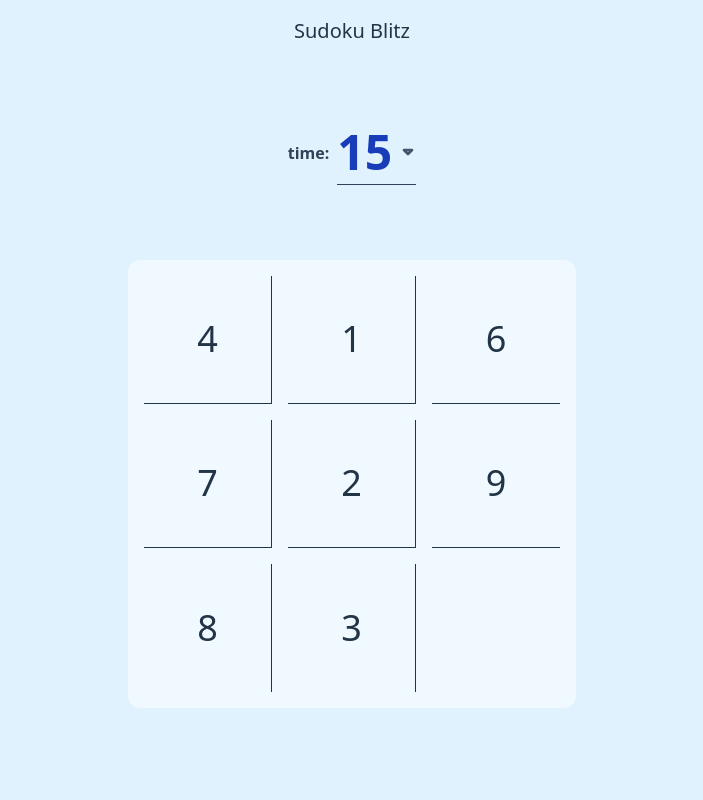
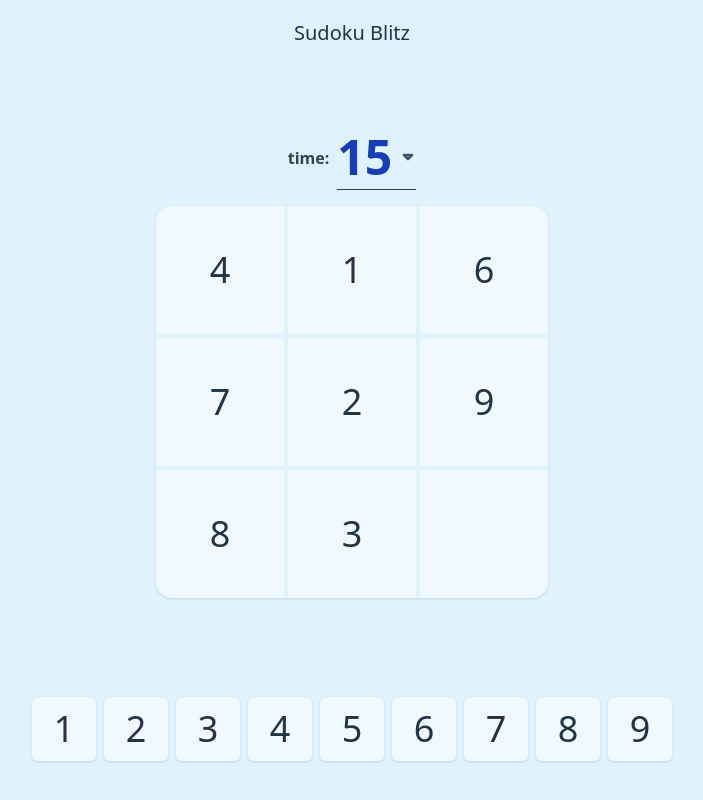
Before and after one commit to Sofia-Ortega/sudoku-blitz, a React (Vite) app: page / in a window 1280 px wide. Shown: the whole page, without its empty margins (288-991 px from the left). Built offline with nearby package versions, Linux system fonts and the light colour scheme.

Commit message:
Added tile inputs

```diff
--- a/src/App.tsx
+++ b/src/App.tsx
@@ -2,6 +2,7 @@ import { useRef, useState } from "react";
 import "./App.css";
 import { Grid } from "./components/Grid";
 import Dropdown from "./components/Dropdown";
+import { Tiles } from "./components/Tiles";
 
 const randomGrid = (): (number | null)[] => {
   let digits: (number | null)[] = [1, 2, 3, 4, 5, 6, 7, 8, 9];
@@ -22,7 +23,7 @@ function App() {
   const [score, setScore] = useState(0);
   const [timer, setTimer] = useState(30);
   const [running, setRunning] = useState(false);
-  const intervalRef = useRef<NodeJS.Timeout | null>(null);
+  const intervalRef = useRef<ReturnType<typeof setInterval> | null>(null);
 
   const refreshPuzzle = () => {
     if (timer == 0) return;
@@ -52,6 +53,7 @@ function App() {
   return (
     <div className="bg-sky-100 min-h-screen flex flex-col justify-around items-center gap-10">
       <div className="text-xl text-center">Sudoku Blitz</div>
+      <div className="flex flex-col justify-center items-center gap-4">
         <div className="flex items-center gap-2">
           <div className="font-bold text-slate-700">time:</div>
           <Dropdown options={["15", "30", "45"]} />
@@ -59,7 +61,8 @@ function App() {
         <div>
           <Grid gridNums={gridNums} refreshPuzzle={refreshPuzzle} />
         </div>
-      <div></div>
+      </div>
+      <Tiles />
     </div>
   );
 }
--- a/src/components/Grid.tsx
+++ b/src/components/Grid.tsx
@@ -1,4 +1,4 @@
-import { Box } from "./Box";
+import { GridBox } from "./GridBox";
 interface GridProps {
   gridNums: (number | null)[];
   refreshPuzzle: () => void;
@@ -9,15 +9,9 @@ export function Grid({ gridNums, refreshPuzzle }: GridProps) {
   gridNums.forEach((n) => n && (ans -= n));
 
   return (
-    <div className="bg-sky-50 rounded-xl overflow-hidden grid grid-cols-3  gap-4 p-4">
-      {gridNums.map((num, index) => (
-        <Box
-          key={num}
-          num={num}
-          index={index}
-          refreshPuzzle={refreshPuzzle}
-          ans={ans}
-        />
+    <div className=" rounded-2xl overflow-hidden grid grid-cols-3 gap-1 shadow-sm">
+      {gridNums.map((num) => (
+        <GridBox key={num} num={num} refreshPuzzle={refreshPuzzle} ans={ans} />
       ))}
     </div>
   );
--- a/src/components/Box.tsx
+++ b/src/components/GridBox.tsx
@@ -2,19 +2,20 @@ import { useEffect, useRef, useState } from "react";
 
 interface Props {
   num: number | null;
-  index: number;
   refreshPuzzle: () => void;
   ans: number;
 }
-export function Box({ num, index, refreshPuzzle, ans }: Props) {
+export function GridBox({ num, refreshPuzzle, ans }: Props) {
   const [value, setValue] = useState("");
   const inputRef = useRef<HTMLInputElement>(null);
 
-  const showRightBorder = (index + 1) % 3 != 0;
-  const showBottomBorder = index < 6;
-
   const handleChange = (e: React.ChangeEvent<HTMLInputElement>) => {
     const input = e.target.value;
+
+    if (input == "") {
+      setValue("");
+      return;
+    }
 
     // Take only the last digit if multiple are typed/pasted
     const digit = input.slice(-1);
@@ -37,19 +38,13 @@ export function Box({ num, index, refreshPuzzle, ans }: Props) {
   }, [num]);
 
   return (
-    <div
-      className={`w-32 h-32 flex justify-center items-center
-        ${showRightBorder ? "border-r" : ""}
-        ${showBottomBorder ? "border-b" : ""}
-        border-blue-70`}
-    >
+    <div className={`w-32 h-32 flex justify-center items-center bg-sky-50 `}>
       {num === null ? (
         <input
           ref={inputRef}
           type="text"
           value={value}
           onChange={handleChange}
-          // maxLength={1}
           className={`w-full h-full text-center text-4xl outline-none border-none  `}
         />
       ) : (
--- /dev/null
+++ b/src/components/Tile.tsx
@@ -0,0 +1,11 @@
+interface TileProps {
+  num: number;
+}
+
+export default function Tile({ num }: TileProps) {
+  return (
+    <div className="bg-sky-50 w-16 h-16 flex justify-center items-center m-1 rounded-md text-4xl shadow-sm cursor-pointer transition-all duration-200 hover:shadow-md hover:-translate-y-0.5">
+      {num}
+    </div>
+  );
+}
--- /dev/null
+++ b/src/components/Tiles.tsx
@@ -0,0 +1,11 @@
+import InputBox from "./Tile";
+
+export function Tiles() {
+  return (
+    <div className="flex justify-around items-center my-4">
+      {Array.from({ length: 9 }, (_, i) => {
+        return <InputBox key={i} num={i + 1} />;
+      })}
+    </div>
+  );
+}
```
Lines whose indentation alone changed are shown as unchanged.
